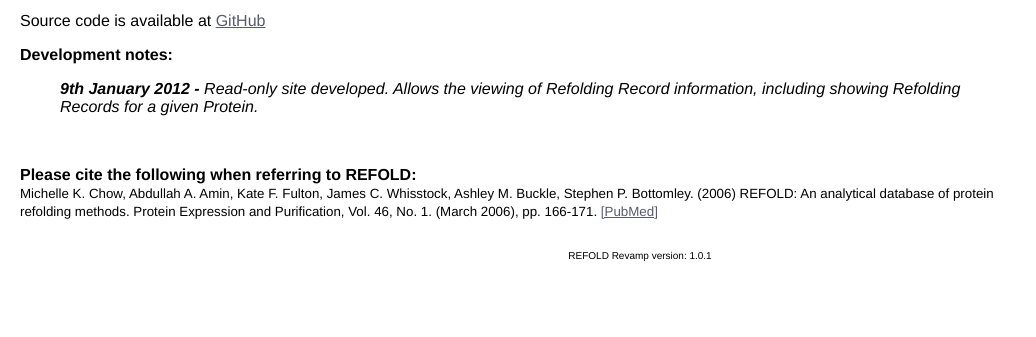
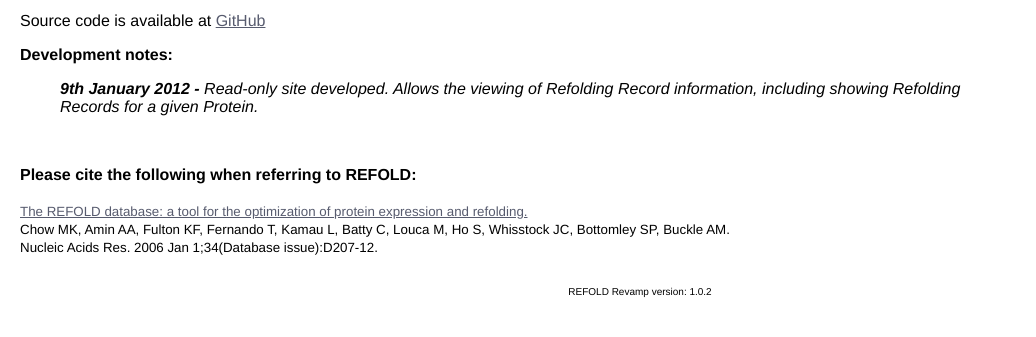
Before and after one commit to steveandroulakis/Refold-2, a Django app: page / in a window 1280 px wide. Shown: the part 269-606 px from the top of the page, without its empty margins (0-1036 px from the left). Run offline with Django 3.2, Linux system fonts and the light colour scheme; data that the repository does not hold is empty; parts of the project's set-up code (start-up, migrations or seed data) failed here and were passed over; some libraries are stand-ins or nearby versions.

Commit message:
Updated REFOLD paper citation

```diff
--- a/refold2/refold/templates/refold/includes/version.html
+++ b/refold2/refold/templates/refold/includes/version.html
@@ -1 +1 @@
-1.0.1
+1.0.2
--- a/refold2/refold/templates/refold/index.html
+++ b/refold2/refold/templates/refold/index.html
@@ -23,9 +23,11 @@
     </p>
 	<br/>
 	<p>
-		<strong>Please cite the following when referring to REFOLD:</strong><br/>
+		<strong>Please cite the following when referring to REFOLD:</strong><br/><br/>
 
-		<small>Michelle K. Chow, Abdullah A. Amin, Kate F. Fulton, James C. Whisstock, Ashley M. Buckle, Stephen P. Bottomley. (2006) REFOLD: An analytical database of protein refolding methods. Protein Expression and Purification, Vol. 46, No. 1. (March 2006), pp. 166-171. <a href="http://www.ncbi.nlm.nih.gov/pubmed/16150607">[PubMed]</a></small>
+		<small><a href="http://www.ncbi.nlm.nih.gov/pubmed/16381847" target="_blank">The REFOLD database: a tool for the optimization of protein expression and refolding.</a><br/>
+Chow MK, Amin AA, Fulton KF, Fernando T, Kamau L, Batty C, Louca M, Ho S, Whisstock JC, Bottomley SP, Buckle AM.<br/>
+Nucleic Acids Res. 2006 Jan 1;34(Database issue):D207-12.</small>
 	</p>
 
 </div>
```
